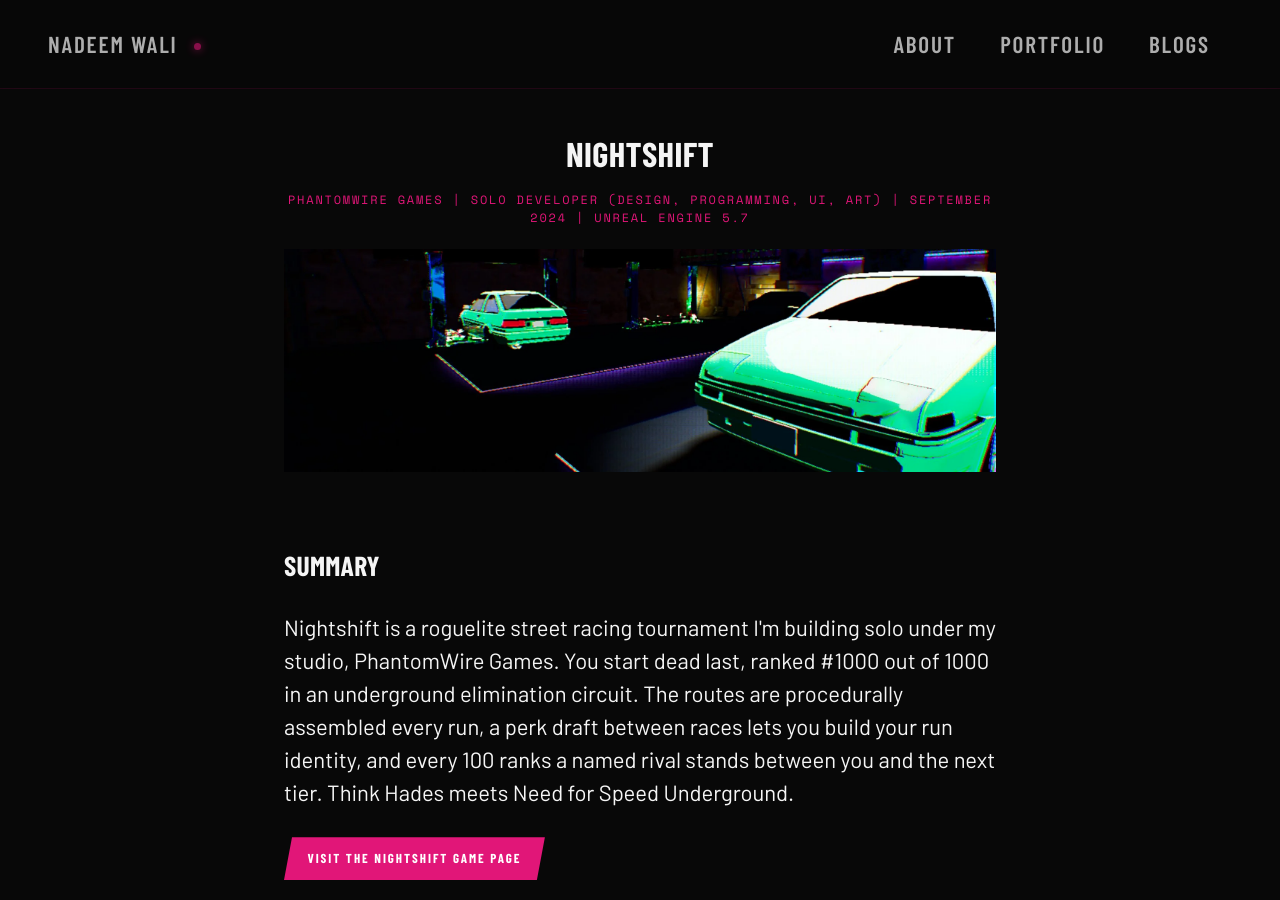
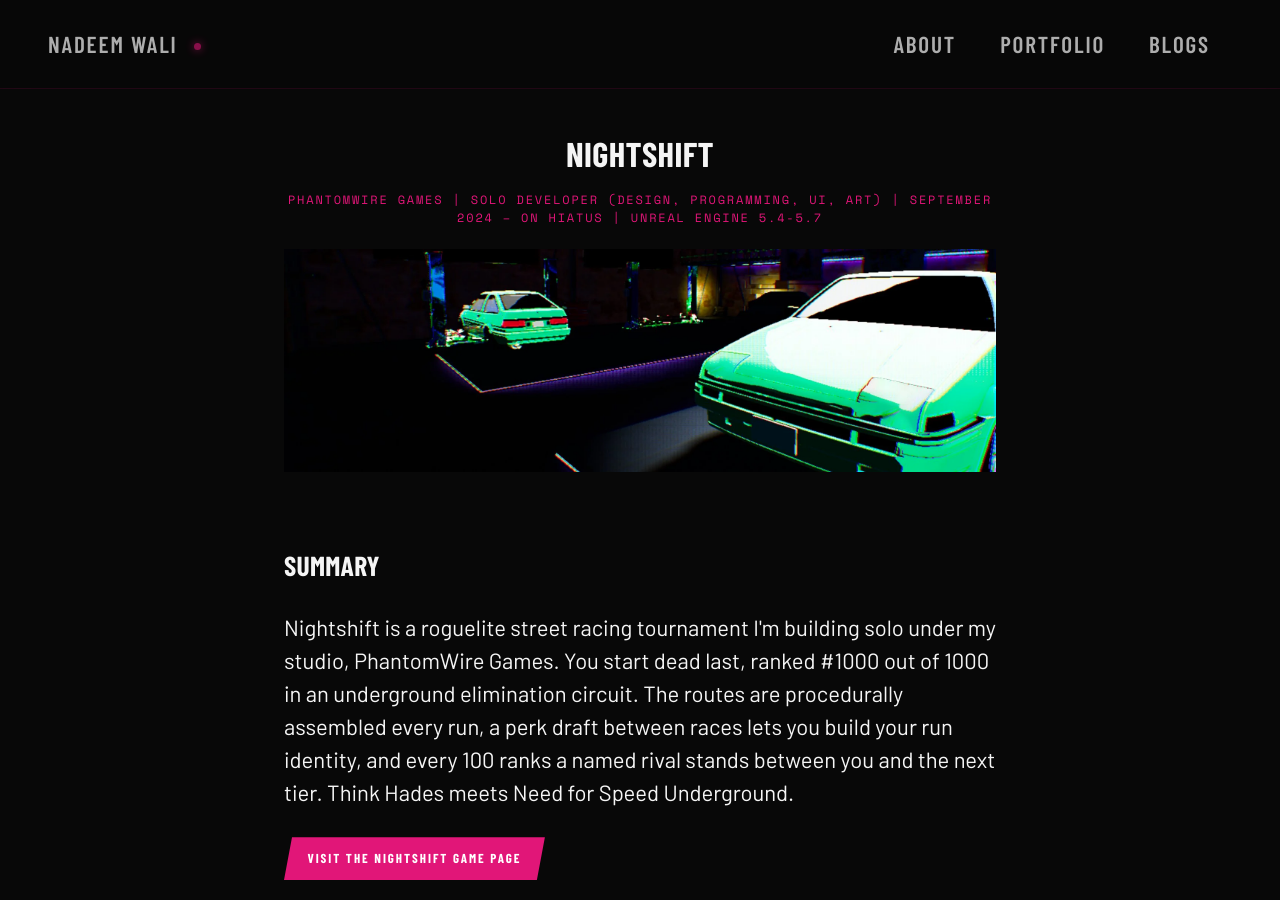
Before and after one commit to NadzW/nadzw.github.io, a Jekyll site: the page built from _projects/nightshift.md, in a window 1280 px wide and 900 px high. Built offline with Jekyll 4.4.1, drawn with Linux system fonts in a browser that asks for light colours; cached includes are drawn as plain includes; some web fonts are replaced.

Commit message:
Update nightshift.md

```diff
--- a/_projects/nightshift.md
+++ b/_projects/nightshift.md
@@ -5,7 +5,8 @@ title: "Nightshift"
 role: "Solo Developer (Design, Programming, UI, Art)"
 company: "PhantomWire Games"
 date: September 2024
-engine: "Unreal Engine 5.7"
+end_date: On Hiatus
+engine: "Unreal Engine 5.4-5.7"
 banner: /assets/images/banner-ns.webp
 images:
   - /assets/images/ns-preview01.webp
```
